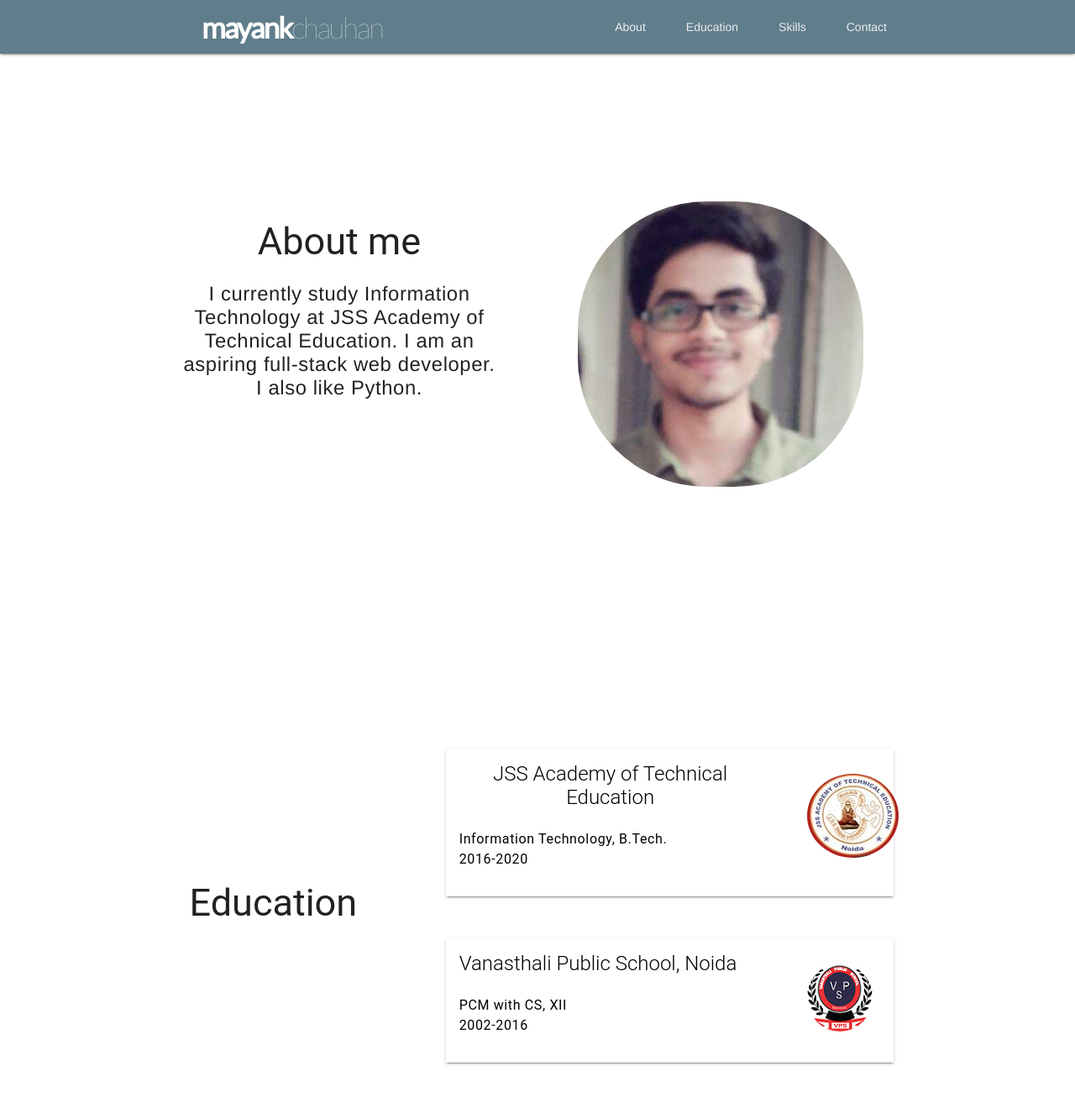
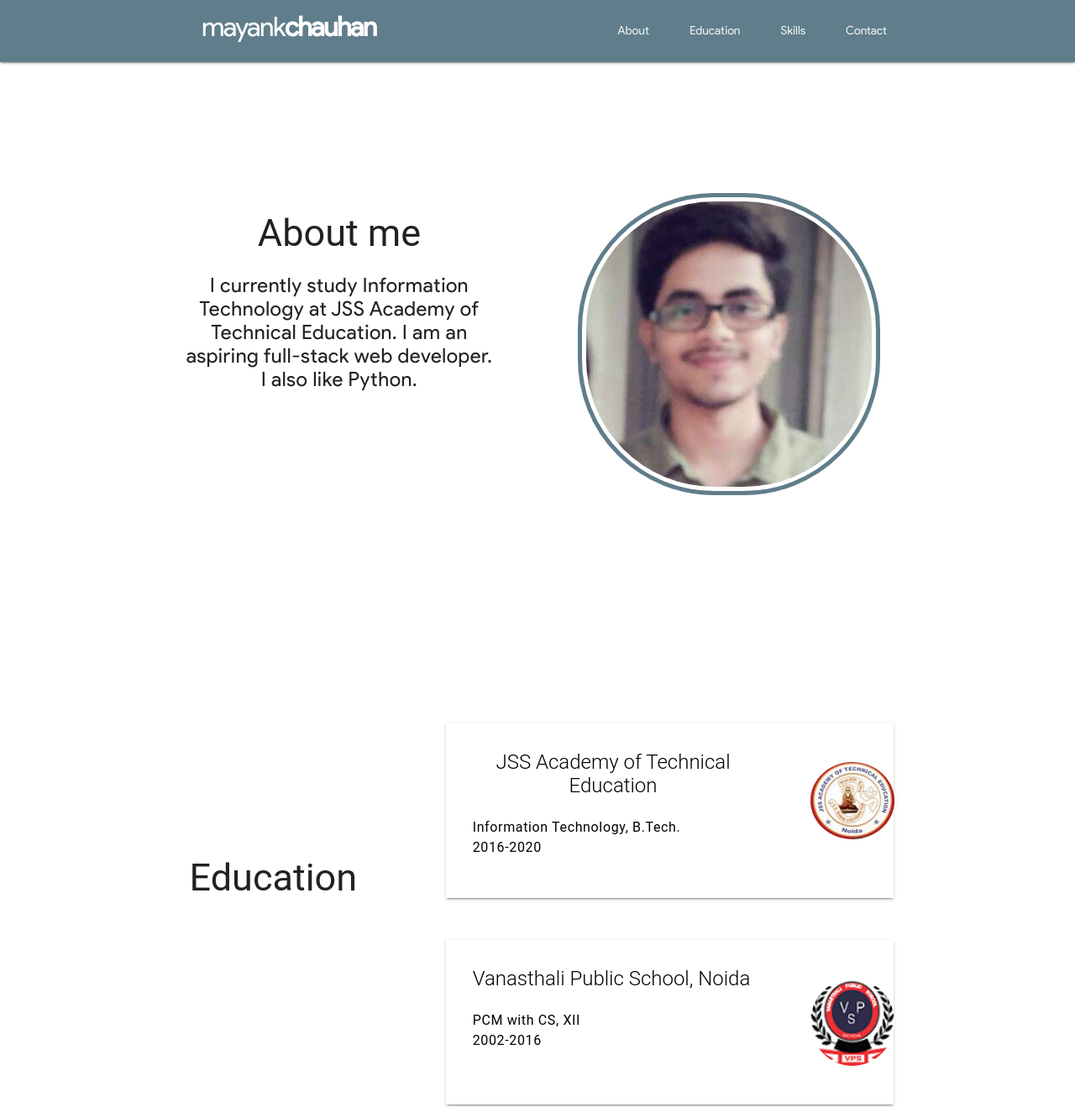
Before and after one commit to MakChan/makchan.github.io, a plain HTML site: page index.html in a window 1280 px wide and 2400 px high. Shown: the top 1319 px of the page at 84% size. Drawn offline with nearby package versions, Linux system fonts and the light colour scheme.

Commit message:
Add content and change UI

```diff
--- a/css/style.css
+++ b/css/style.css
@@ -1,5 +1,41 @@
-.body {
-	font-family: "Open Sans";
+::selection {
+	background-color: rgb(96,125,139);
+	color: #fff;
+}
+::-moz-selection {
+	background-color: rgb(96,125,139);
+	color: #fff;
+}
+::-o-selection {
+	background-color: rgb(96,125,139);
+	color: #fff;
+}
+::-ms-selection {
+	background-color: rgb(96,125,139);
+	color: #fff;
+}
+::-webkit-selection {
+	background-color: rgb(96,125,139);
+	color: #fff;
+}
+
+@font-face {
+    font-family: 'ProductSans';
+    src: url('/fonts/Product_Sans_Regular.ttf');
+}
+
+.body, main, .mdl-navigation__link {
+	font-family: "ProductSans";
+}
+
+.mdl-layout--large-screen-only .mdl-navigation__link {
+	border-top: 10px solid transparent;
+}
+
+.mdl-layout--large-screen-only .mdl-navigation__link:hover {
+	background-color: white;
+	color: rgb(96,125,139);
+	border-top: 10px solid rgb(96,125,139);
 }
 
 .mdl-layout__header-row, .section {
@@ -7,6 +43,9 @@
   margin: 0 auto
 }
 
+.mdl-layout__header {
+	height: 74px
+}
 
 
 .mdl-layout__drawer {
@@ -14,17 +53,16 @@
 }
 
 .mdl-layout-title {
-  font-family: "Lato";
-  font-size: 2.5rem;
-  font-weight: 250;
+  font-family: "ProductSans";
+  font-size: 2.3rem;
   text-transform: lowercase;
-  letter-spacing: -2px;
+  letter-spacing: -1.5px;
 }
 
 .section {
   min-height: 300px;
-  padding-bottom: 80px;
-  padding-top: 40px;
+  padding-bottom: 60px;
+  padding-top: 20px;
 }
 
 .about-content, .about-pic {
@@ -41,7 +79,11 @@ h2, p {
 }
 
 .display-pic > img {
+  border-style: solid;
+  border-width: 5px;
+  border-color: rgb(96,125,139);
   border-radius: 45%;
+  padding: 5px;
 }
 .education-content > h2 {
 	margin: 280px auto;
@@ -50,9 +92,13 @@ h2, p {
 	width: 100%;
 	margin-bottom: 50px;
 }
+.education-card:hover, .skills-name:hover {
+  box-shadow: 0 2px 5px rgba(0,0,0,0.25), 0 2px 2px rgba(0,0,0,0.22);
+}
 .education-icon {
     margin: 30px;
-    border-radius: 50%
+	border-radius: 50%;
+	width: 100px
 }
 
 .skills-title {
@@ -64,7 +110,7 @@ h2, p {
 /*	width: 70px;*/
 	text-align: center;
 	margin: 10px;
-	padding: 10px;
+	padding: 4px;
 	font-size: 1.2rem;
 }
 .skills-img {
@@ -72,7 +118,7 @@ h2, p {
 }
 
 .skills-text {
-	padding-left: 20px;
+	padding-left: 15px;
 	line-height: 30px;
 }
 
@@ -112,7 +158,6 @@ i {
 		padding-top: 20px;
 		padding-bottom: 10px;
 	}
-
 	.about-content, .about-pic {
 		padding: 20px;
 	}
@@ -125,6 +170,14 @@ i {
 	}
 	.education-content > h2 {
 		margin: 0px
+	}
+	.education-title {
+		font-size: 22px;
+	}
+	.education-icon {
+		margin: 0;
+		margin-top: 30px;
+		width: 90px
 	}
 	.skills-text {
 		padding: 0px;
@@ -146,4 +199,5 @@ i {
 		margin-top: 30px;
 		margin-bottom: 80px;
 	}
+
 }
--- a/index.html
+++ b/index.html
@@ -10,8 +10,8 @@
 
     <title>Mayank Chauhan</title>
 
-    <link href="https://fonts.googleapis.com/css?family=Open+Sans" rel="stylesheet">
-    <link href="https://fonts.googleapis.com/css?family=Lato:100,300,400" rel="stylesheet">
+    <!-- <link href="https://fonts.googleapis.com/css?family=Open+Sans" rel="stylesheet">
+    <link href="https://fonts.googleapis.com/css?family=Lato:100,300,400" rel="stylesheet">  -->
     <link href="https://fonts.googleapis.com/icon?family=Material+Icons" rel="stylesheet">
     <link rel="stylesheet" href="mdl/material.blue_grey-deep_purple.min.css">
 <!--     <script src="https://use.fontawesome.com/9805db5592.js"></script>    -->
@@ -23,7 +23,7 @@
       <header class="mdl-layout__header">
         <div class="mdl-layout__header-row">
           <!-- Title -->
-          <span class="mdl-layout-title"><strong>Mayank</strong>Chauhan</span>
+          <span class="mdl-layout-title">Mayank<strong>Chauhan</strong></span>
           <!-- Add spacer, to align navigation to the right -->
           <div class="mdl-layout-spacer"></div>
           <!-- Navigation. We hide it in small screens. -->
@@ -79,32 +79,36 @@
             <div class="mdl-grid">
 
               <div class="mdl-cell mdl-cell--4-col education-content">
-            <h2> Education </h2>
+                <h2>Education</h2>
               </div>
               <div class="mdl-cell mdl-cell--8-col about-content">
                 <section class="mdl-grid mdl-grid--no-spacing mdl-shadow--2dp education-card">
-              <div class="mdl-cell mdl-cell--9-col-desktop mdl-cell--6-col-tablet mdl-cell--4-col-phone">
+                  <div class="mdl-grid">
+                    <div class="mdl-cell mdl-cell--9-col-desktop mdl-cell--5-col-tablet mdl-cell--3-col-phone">
                       <div class="mdl-card__supporting-text" style="color: black">
-                  <h2 class="mdl-card__title-text">JSS Academy of Technical Education</h2>
+                        <h2 class="mdl-card__title-text education-title">JSS Academy of Technical Education</h2>
                         <h6>Information Technology, B.Tech.<br>
                         2016-2020</h6>
                       </div>
                     </div>
-              <div class="mdl-cell mdl-cell--3-col-desktop mdl-cell--2-col-tablet mdl-cell--4-col-phone">
+                    <div class="mdl-cell mdl-cell--3-col-desktop mdl-cell--3-col-tablet mdl-cell--1-col-phone">
                       <img class="education-icon" src="images/jss.jpg">
+                    </div>
                   </div>
                 </section>
 
                 <section class="mdl-grid mdl-grid--no-spacing mdl-shadow--2dp education-card">
-              <div class="mdl-cell mdl-cell--9-col-desktop mdl-cell--6-col-tablet mdl-cell--4-col-phone">
+                  <div class="mdl-grid">
+                    <div class="mdl-cell mdl-cell--9-col-desktop mdl-cell--5-col-tablet mdl-cell--3-col-phone">
                       <div class="mdl-card__supporting-text" style="color: black">
-                  <h2 class="mdl-card__title-text">Vanasthali Public School, Noida</h2>
+                        <h2 class="mdl-card__title-text education-title">Vanasthali Public School, Noida</h2>
                         <h6>PCM with CS, XII<br>
                         2002-2016</h6>
                       </div>
                     </div>
-              <div class="mdl-cell mdl-cell--3-col-desktop mdl-cell--2-col-tablet mdl-cell--4-col-phone">
+                    <div class="mdl-cell mdl-cell--3-col-desktop mdl-cell--3-col-tablet mdl-cell--1-col-phone">
                       <img class="education-icon" src="images/vps.png">
+                    </div>
                   </div>
                 </section>
               </div>
@@ -236,6 +240,23 @@
               </div>
 
               <div class="mdl-grid skills-list">
+
+
+                <div class="mdl-cell--2-col-desktop mdl-shadow--2dp skills-name">
+                  <div class="mdl-grid">
+                    <div class="mdl-cell--4-col">
+                      <img class="skills-img" src="images/django.png">
+                    </div>
+                    <div class="mdl-cell--8-col skills-text">
+                      Django
+                      <br>
+
+                      <i class="material-icons">star_border</i>
+                      <i class="material-icons">star_half</i>
+                    </div>
+                  </div>
+                </div>
+
 
                 <div class="mdl-cell--2-col-desktop mdl-shadow--2dp skills-name">
                   <div class="mdl-grid">
```
Also changed, not shown: fonts/Product_Sans_Bold.ttf (added), fonts/Product_Sans_Italic.ttf (added), fonts/Product_Sans_Regular.ttf (added), images/django.png (added). Lines whose indentation alone changed are shown as unchanged.
